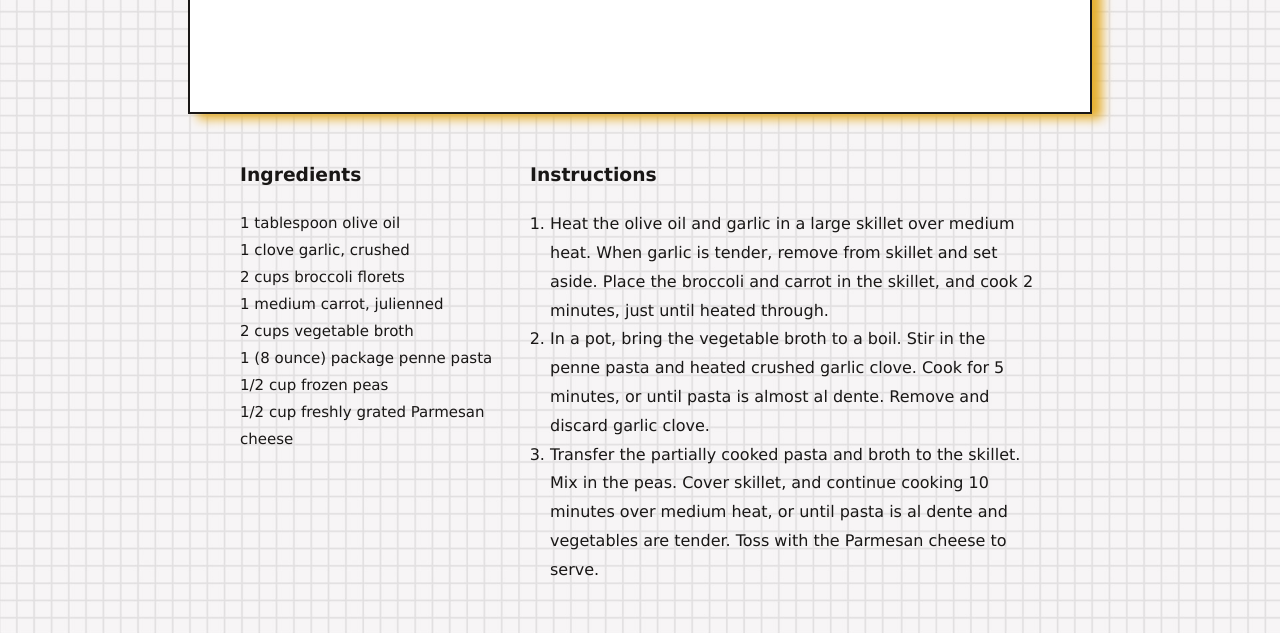
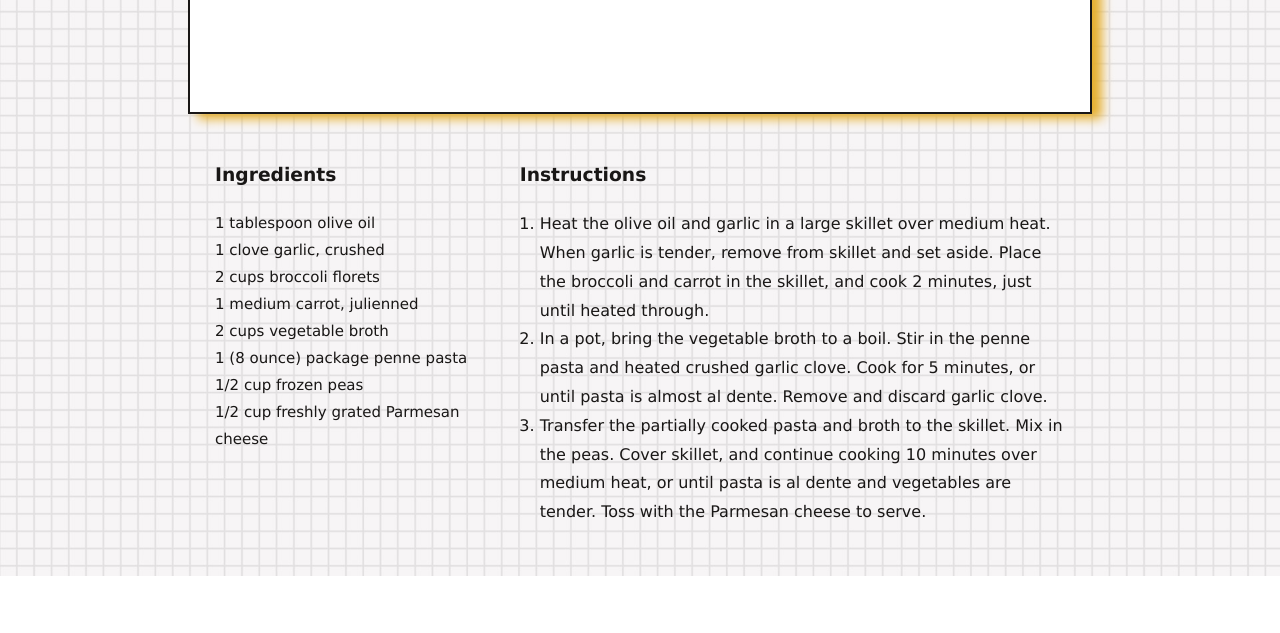
Before and after one commit to Al-na/odin-recipes, a plain HTML site: page recipes/penne-primavera.html in a window 1280 px wide. Shown: the part 330-963 px from the top of the page. After the commit the page ends 906 px from the top, so only its background shows below. Drawn offline with Linux system fonts and the light colour scheme.

Commit message:
added a gap between divs (ingredients and instructions)  instead of playing with margin

```diff
--- a/recipes/style-penne.css
+++ b/recipes/style-penne.css
@@ -11,10 +11,11 @@ body {
 
 .container {
   display: flex;
+  gap: 2rem;
   height: auto;
   padding: 25px;
   margin: 0 auto;
-  width: 800px;
+  width: 850px;
 }
 
 .back-btn {
@@ -47,7 +48,7 @@ body {
 
 .container > .card-instructions {
   flex: 2;
-  margin-left: 35px;
+  /* margin-left: 35px; */
 }
 
 .container > .card-instructions ol {
```
